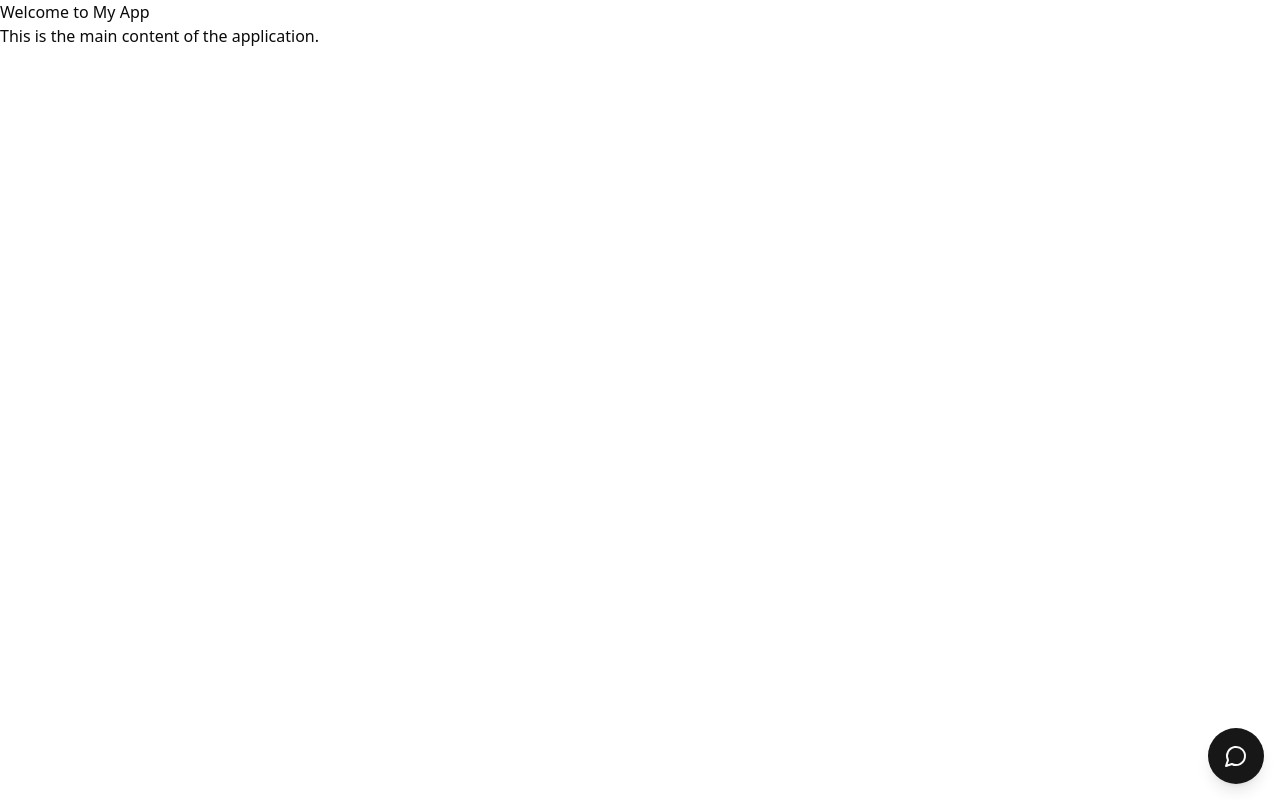
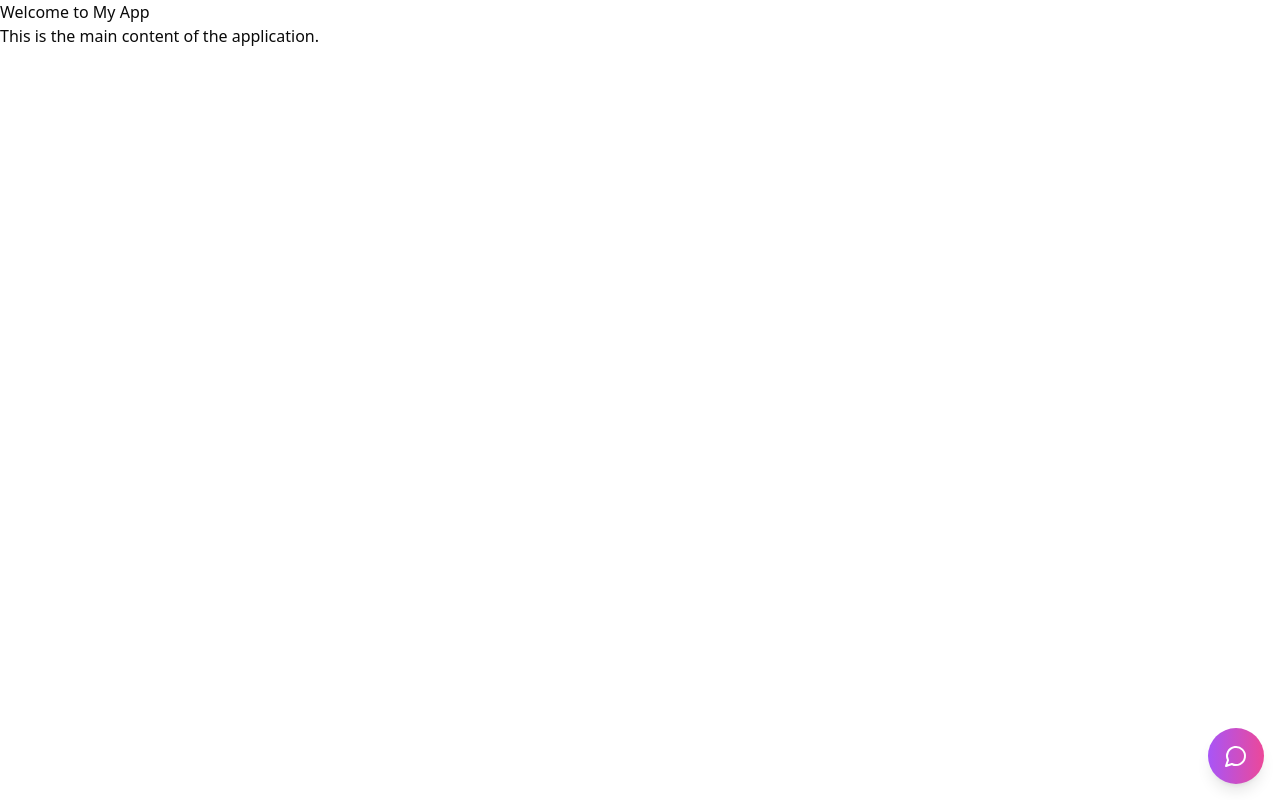
Before and after one commit to bhavik66/chat-widget, a React (Vite) app: page / in a window 1280 px wide. Built offline with nearby package versions, Linux system fonts and the light colour scheme; no server answers.

Commit message:
refactor(ui): change chat bubble and add blur effect on top of chat window

```diff
--- a/src/components/ChatBubble.tsx
+++ b/src/components/ChatBubble.tsx
@@ -1,27 +1,39 @@
+import React from 'react';
 import { Button } from '@/components/ui/button';
 import { MessageCircle, X } from 'lucide-react';
 
 interface ChatBubbleProps {
   isOpen: boolean;
   onClick: () => void;
-  position?: 'left' | 'right'; // Added prop for left or right position
+  position?: 'left' | 'right';
 }
 
 const ChatBubble: React.FC<ChatBubbleProps> = ({
   isOpen,
   onClick,
-  position,
+  position = 'right',
 }) => {
   return (
     <Button
-      className={`fixed bottom-4 ${position === 'left' ? 'left-4' : 'right-4'} rounded-full w-14 h-14 shadow-lg animate-scale-up`}
+      className={`
+        fixed bottom-4 ${position === 'left' ? 'left-4' : 'right-4'}
+        w-14 h-14 rounded-full shadow-lg
+        bg-gradient-to-r from-purple-500 to-pink-500
+        hover:from-purple-600 hover:to-pink-600
+        transition-all duration-300 ease-in-out
+        transform hover:scale-110
+        flex items-center justify-center
+      `}
       onClick={onClick}
     >
-      {isOpen ? (
-        <X className="h-6 w-6" />
-      ) : (
-        <MessageCircle className="h-6 w-6" />
-      )}
+      <div className="relative w-6 h-6">
+        <MessageCircle
+          className={`absolute inset-0 h-6 w-6 text-white transition-opacity duration-300 ${isOpen ? 'opacity-0' : 'opacity-100'}`}
+        />
+        <X
+          className={`absolute inset-0 h-6 w-6 text-white transition-opacity duration-300 ${isOpen ? 'opacity-100' : 'opacity-0'}`}
+        />
+      </div>
       <span className="sr-only">{isOpen ? 'Close chat' : 'Open chat'}</span>
     </Button>
   );
--- a/src/components/ChatWindow.tsx
+++ b/src/components/ChatWindow.tsx
@@ -121,7 +121,7 @@ const ChatWindow: React.FC<ChatWindowProps> = ({
       }`}
     >
       {/* Header */}
-      <div className="flex justify-between items-center p-3">
+      <div className="flex justify-between items-center p-3 pb-0">
         <div className="flex items-center space-x-2">
           <Button variant="ghost" size="icon" onClick={toggleFullscreen}>
             {isFullscreen ? (
@@ -152,6 +152,15 @@ const ChatWindow: React.FC<ChatWindowProps> = ({
           <span className="sr-only">Close chat</span>
         </Button>
       </div>
+      <div className="relative">
+        <div
+          className="absolute top-0 left-0 right-0 h-12 pointer-events-none"
+          style={{
+            background:
+              'linear-gradient(to bottom, rgba(255,255,255,1) 0%, rgba(255,255,255,0.8) 30%, rgba(255,255,255,0.4) 65%, rgba(255,255,255,0) 100%)',
+          }}
+        />
+      </div>
 
       {conversationError && (
         <div className="text-red-500 text-center">{conversationError}</div>
@@ -168,7 +177,26 @@ const ChatWindow: React.FC<ChatWindowProps> = ({
           dataLength={messages.length}
           next={loadMoreMessages}
           hasMore={hasMore}
-          loader={<p className="text-center m-5">⏳&nbsp;Loading...</p>}
+          endMessage={
+            <div className="space-y-2 mb-10">
+              <div className="flex justify-center">
+                <Avatar className="w-16 h-16">
+                  <AvatarImage
+                    alt="Ava"
+                    src="/placeholder.svg?height=64&width=64"
+                  />
+                  <AvatarFallback>Ava</AvatarFallback>
+                </Avatar>
+              </div>
+              <div className="text-center space-y-1">
+                <h2 className="text-xl font-semibold">Hey👋, I'm Ava</h2>
+                <p className="text-sm text-gray-500">
+                  Ask me anything or pick a place to start
+                </p>
+              </div>
+            </div>
+          }
+          loader={<p className="text-center m-5">Loading...</p>}
           scrollableTarget="scrollableDiv"
           inverse={true}
           className="flex flex-col-reverse overflow-visible"
@@ -180,7 +208,7 @@ const ChatWindow: React.FC<ChatWindowProps> = ({
                 sender={'ai'}
                 content={''}
                 avatar={''}
-                actions={[]}
+                actions={{}}
                 onEdit={() => {}}
                 onDelete={() => {}}
                 isTyping
```
